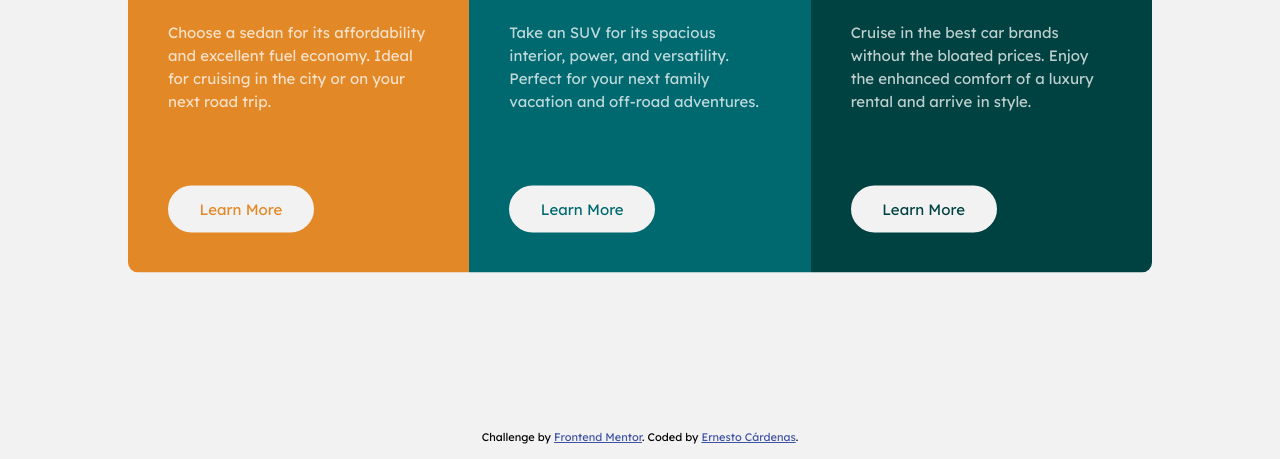
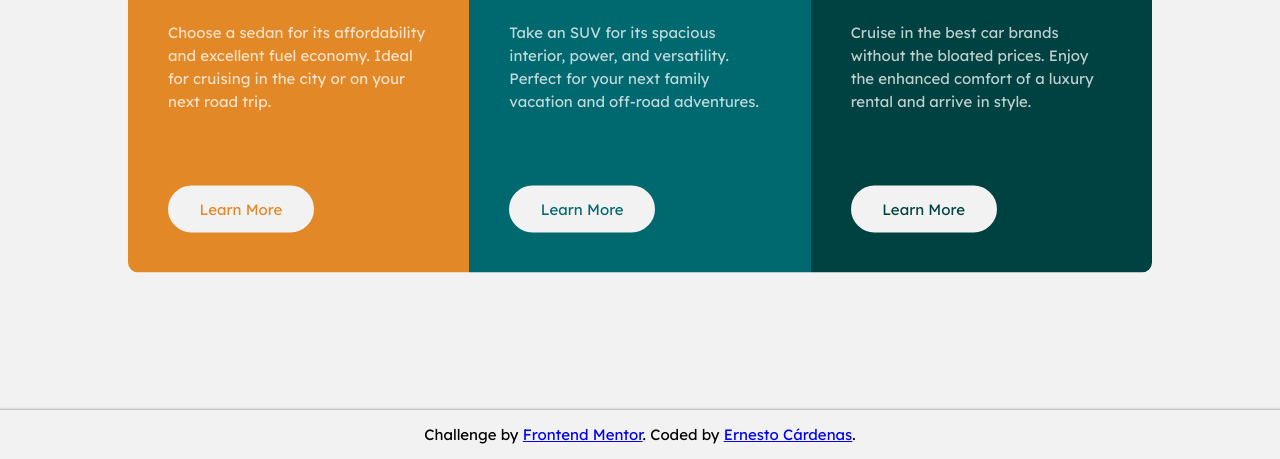
Before and after one commit to ernestoK-2000/3-column-preview-card-component-main, a plain HTML site: page index.html in a window 1280 px wide. Shown: the part 341-800 px from the top of the page. Drawn offline with Linux system fonts and the light colour scheme.

Commit message:
Updated README.md

```diff
--- a/index.css
+++ b/index.css
@@ -101,6 +101,7 @@ p{
     background-color: transparent;
     color: var(--transparent-white);
     border: solid hsl(0, 0%, 95%);
+    cursor: pointer;
 }
 
 .attribution{
@@ -113,6 +114,7 @@ p{
     padding: 15px;
     width: 100%;
     bottom: 0;
+    box-shadow: 0px 0px 3px gray;
 }
 
 @media (max-width: 974px){
--- a/index.html
+++ b/index.html
@@ -9,10 +9,7 @@
   <title>Frontend Mentor | 3-column preview card component</title>
 
   <!-- Feel free to remove these styles or customise in your own stylesheet 👍 -->
-  <style>
-    .attribution { font-size: 11px; text-align: center; }
-    .attribution a { color: hsl(228, 45%, 44%); }
-  </style>
+
 </head>
 <body>
 
```
Also changed, not shown: images/screenshot.png (added), 2 other files.
